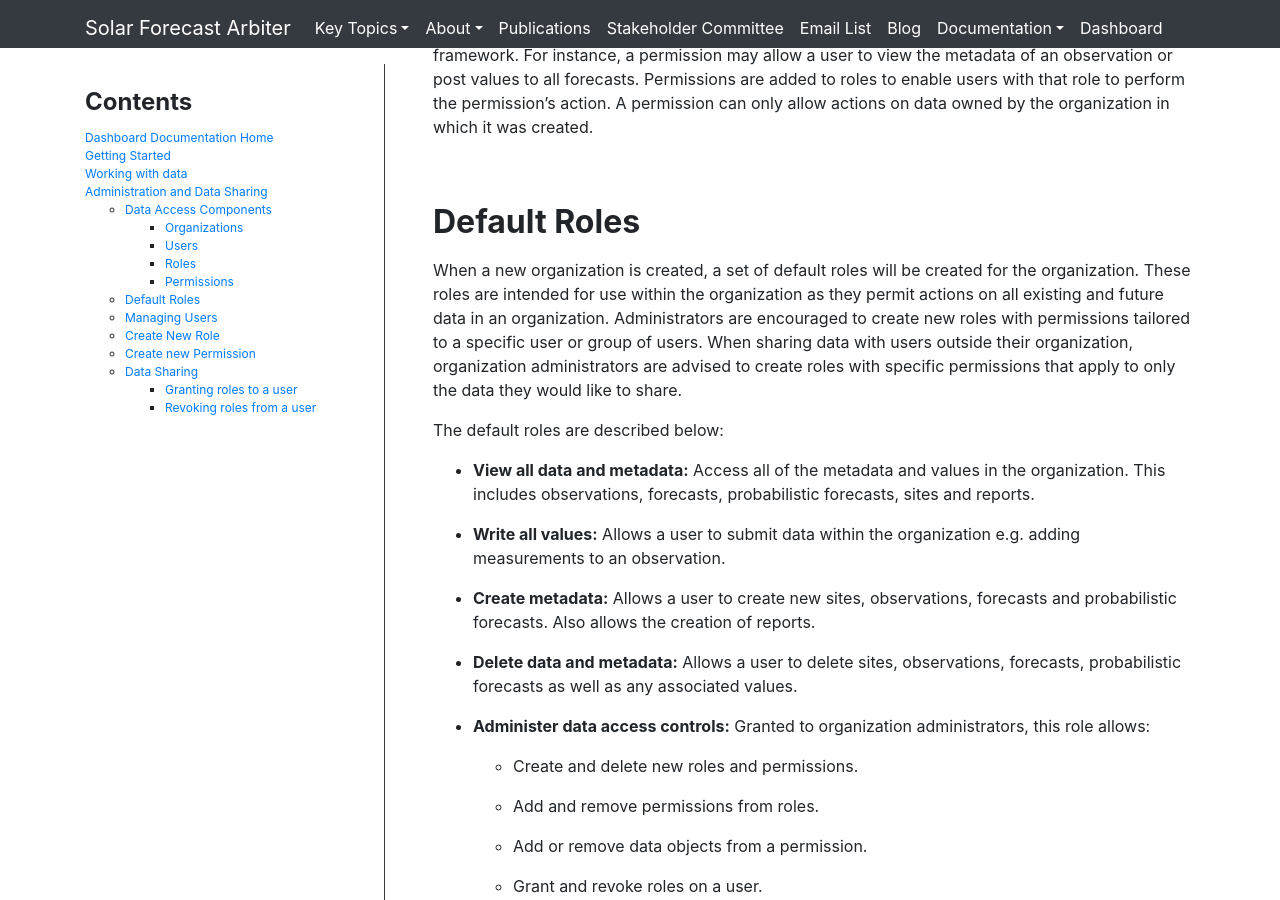
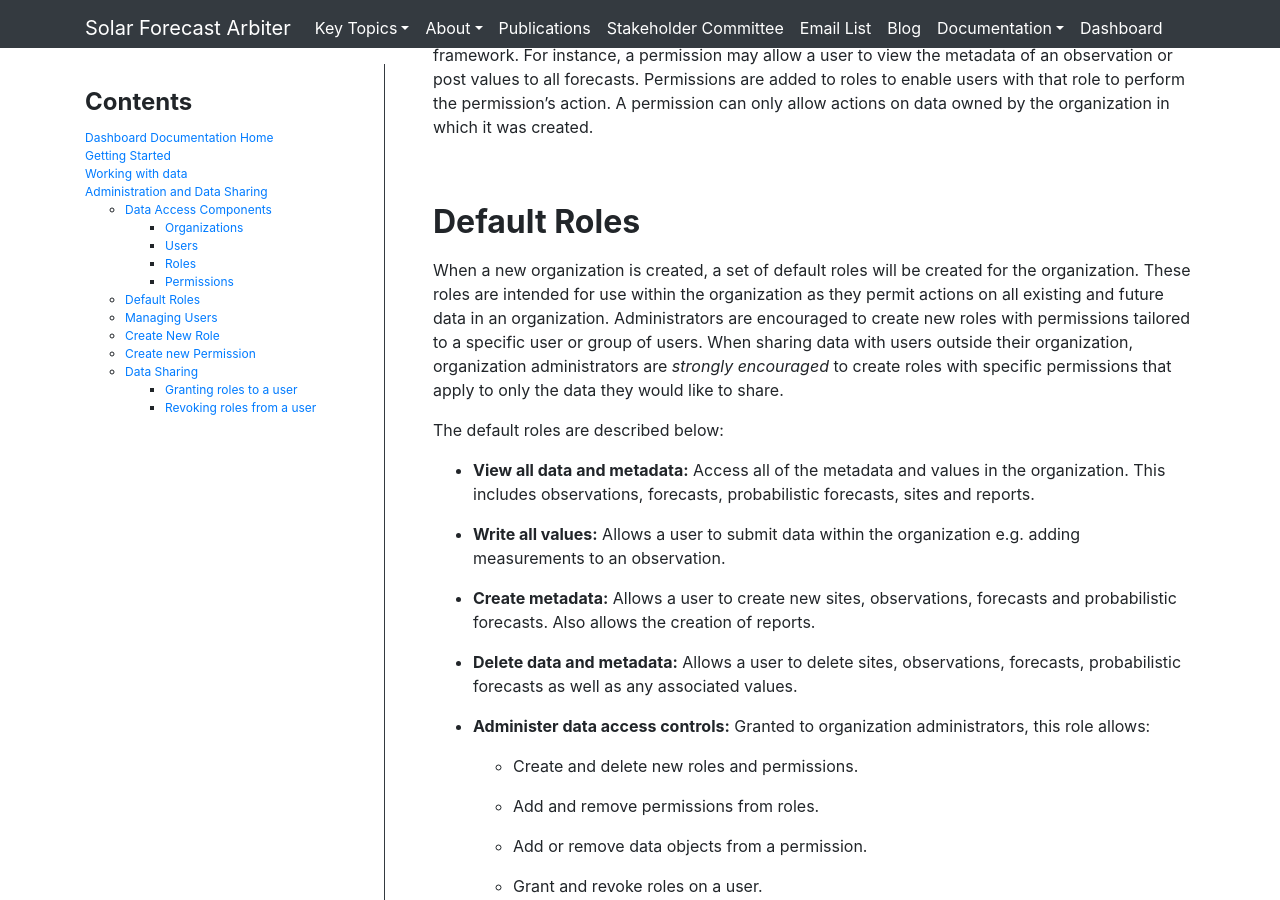
Before and after one commit to SolarArbiter/SolarArbiter.github.io, a Jekyll site: the page built from documentation/dashboard/administration.md, in a window 1280 px wide and 900 px high, scrolled down 1403 px. Built offline with Jekyll 4.4.1, drawn with Linux system fonts in a browser that asks for light colours; our own code applies the rules of GitHub Pages for plain Markdown files.

Commit message:
Update documentation/dashboard/administration.md
Co-Authored-By: Will Holmgren <william.holmgren@gmail.com>

```diff
--- a/documentation/dashboard/administration.md
+++ b/documentation/dashboard/administration.md
@@ -74,7 +74,7 @@
 organization as they permit actions on all existing and future data in an
 organization. Administrators are encouraged to create new roles with
 permissions tailored to a specific user or group of users. When sharing data
-with users outside their organization, organization administrators are advised
+with users outside their organization, organization administrators are *strongly encouraged*
 to create roles with specific permissions that apply to only the data they
 would like to share.
 
```
